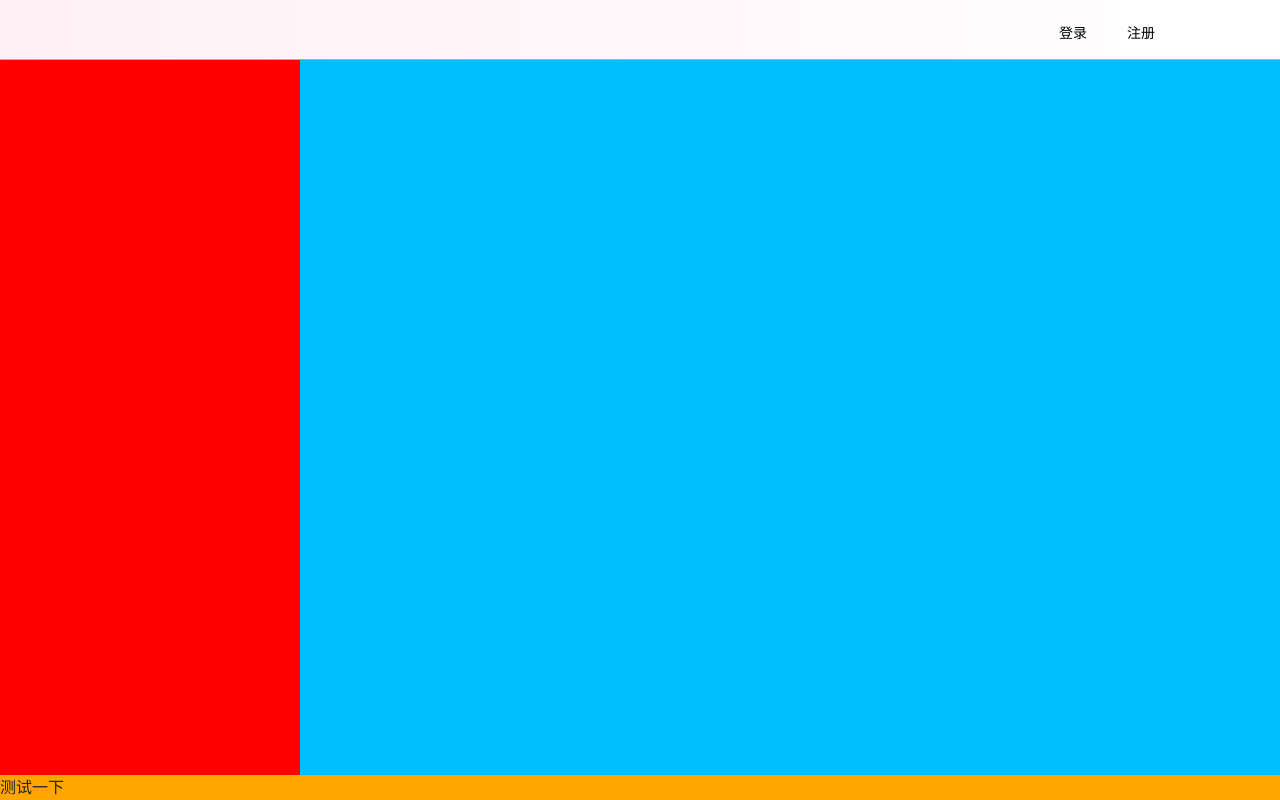
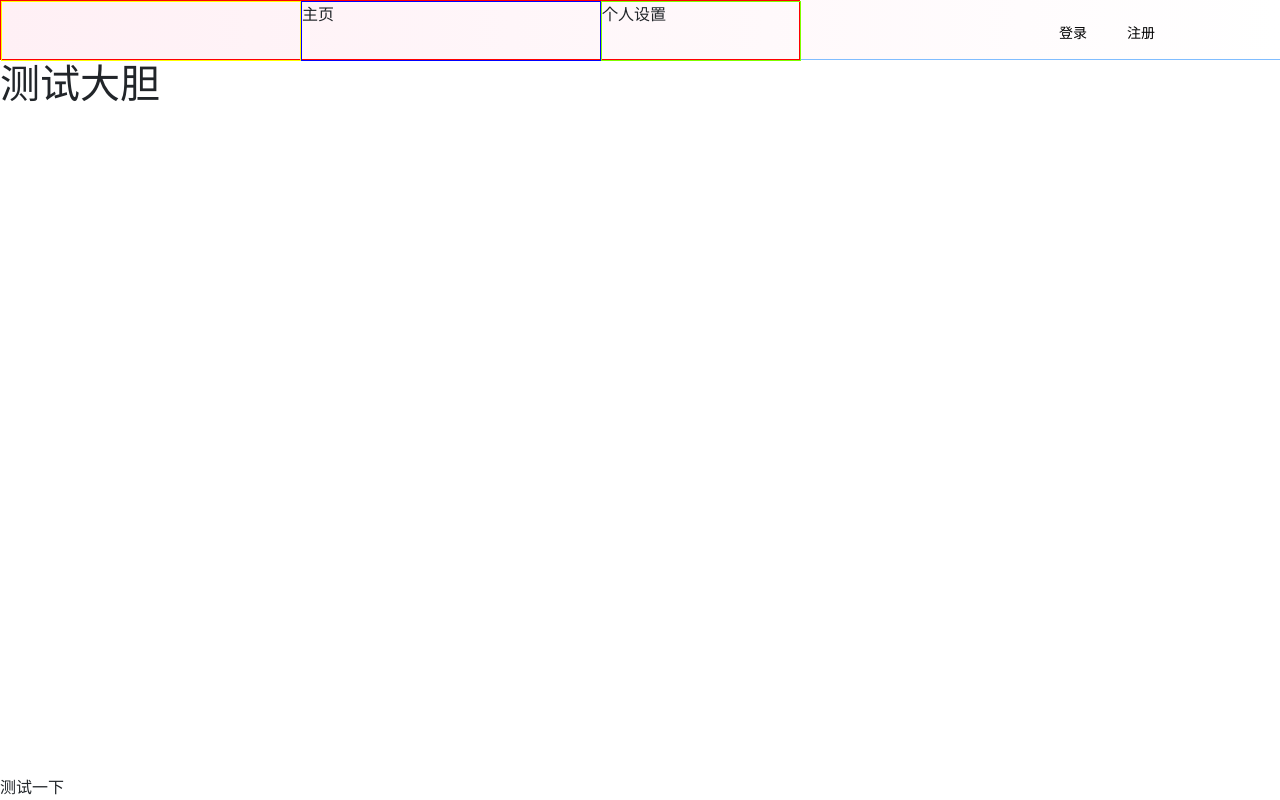
Before and after one commit to huifeng-kooboo/RentalSite, a Django app: page /login/login in a window 1280 px wide. Run offline with Django 3.2, Linux system fonts and the light colour scheme; some libraries are stand-ins or nearby versions.

Commit message:
首页导航栏开发完毕
添加固定样式开发导航栏，
剩余等周末继续开发，
接下来先弄个人博客

```diff
--- a/RentalSite/login/templates/login/login.html
+++ b/RentalSite/login/templates/login/login.html
@@ -15,6 +15,27 @@
 <body>
 <!--全局导航栏-->
 <div class="g_nav_head">
+
+<div class="g_nav_slidebar">
+
+<!--导航栏logo-->
+<div class="g_nav_div_logo">
+
+</div>
+
+<!--主页a标签div-->
+<div class="g_nav_div_main">
+<a class="g_a_main">主页</a>
+</div>
+
+<!--个人设置a标签div-->
+<div class="g_nav_div_setting">
+<a class="g_a_personsetting">个人设置</a>
+</div>
+
+</div>
+
+
 <!--用户登录注册栏-->
 <div class="g_nav_user col-md-4 g_nav_build">
     <a href="javascript:void(0);" class="g_a_register">注册</a>
@@ -228,11 +249,7 @@
 
 <!-- 主界面 负责租房页面展示 -->
 <div class="g_div_mainpage">
-
-<!-- 侧边导航栏 -->
-<div class="g_div_sidebar">
-</div>
-
+<h1>测试大胆</h1>
 </div>
 <!--页脚，主要用来记录个人信息等无关紧要的东西-->
 <div class="g_div_footpage">
@@ -258,6 +275,7 @@
         /*显示注册界面*/
         $('.g_mask').css('display','block');
         $('.g_div_register').css('display','block');
+        $('.g_div_mainpage').css('display','none');//注册的时候隐藏
         document.title = '租户注册';
     });
 
@@ -267,6 +285,7 @@
         $('.g_div_login').css('display','none');
         $('.g_mask').css('display','block');
         $('.g_div_register').css('display','block');
+        $('.g_div_mainpage').css('display','none');//注册的时候隐藏
         document.title = '租户注册';
     });
 
@@ -274,12 +293,14 @@
     $('.g_a_login').bind('click',function () {
         $('.g_mask').css('display','block');
         $('.g_div_login').css('display','block');
+        $('.g_div_mainpage').css('display','none');//注册的时候隐藏
     });
 
     /* 登录关闭按钮事件 */
     $('.btn_login_close').bind('click',function(){
         $('.g_mask').css('display','none');
         $('.g_div_login').css('display','none');
+        $('.g_div_mainpage').css('display','block');//注册的时候隐藏
     });
 
     /* login submit 方法 */
@@ -315,6 +336,7 @@
                     $('.g_nav_build').css('display','none');
                     var cur_username = data['cur_username']; //获取用户名
                     $('#user_info_names').text(cur_username);
+                    $('.g_div_mainpage').css('display','block');//注册的时候隐藏
                     document.title = cur_username; /*改变页面的title*/
                 }
                 /*表示有存在错误信息*/
@@ -391,6 +413,7 @@
         document.title = '租户登录';
         $('.g_mask').css('display','none');
         $('.g_div_register').css('display','none');
+        $('.g_div_mainpage').css('display','block');//注册的时候隐藏
     })
 
     /* onfocus方法 用户名注册输入框 */
@@ -506,6 +529,7 @@
                     /* 登录信息前端显示出来 */
                     $('.g_nav_login_userinfo').css('display','none');
                     $('.g_nav_build').css('display','block');
+                    $('.g_div_mainpage').css('display','block');//注册的时候隐藏
                     document.title = '租户登录'; /*改变页面的title*/
                 }
                 /*表示有存在错误信息*/
--- a/RentalSite/static/bootstrap/login/login.css
+++ b/RentalSite/static/bootstrap/login/login.css
@@ -803,18 +803,6 @@ a:hover.g_a_login{
     bottom:25px;
     left:0px;
     width: 100%;
-    background-color: deepskyblue;
-}
-
-/*******侧边导航栏css*********/
-.g_div_sidebar
-{
-    position:absolute;
-    top:0px;
-    left:0px;
-    width:300px;
-    height:100%;
-    background-color: red;
 }
 
 /************************************************/
@@ -825,5 +813,48 @@ a:hover.g_a_login{
     bottom:0px;
     width:100%;
     height:25px;
-    background-color: orange;
 }
+
+/* 导航框**/
+.g_nav_slidebar
+{
+    position:absolute;
+    top:0px;
+    left:0px;
+    width: 800px;
+    height:60px;
+    border:1px solid red;
+}
+
+/*logo*/
+.g_nav_div_logo
+{
+    position:absolute;
+    top:0px;
+    left:0px;
+    width: 300px;
+    height:60px;
+    border: 1px solid yellow;
+}
+
+/**主页**/
+.g_nav_div_main
+{
+    position:absolute;
+    top:0px;
+    left:300px;
+    width: 300px;
+    height:60px;
+    border: 1px solid blue;
+}
+
+/*个人设置标签*/
+.g_nav_div_setting
+{
+    position:absolute;
+    top:0px;
+    left:600px;
+    width: 200px;
+    height:60px;
+    border: 1px solid chartreuse;
+}
```
